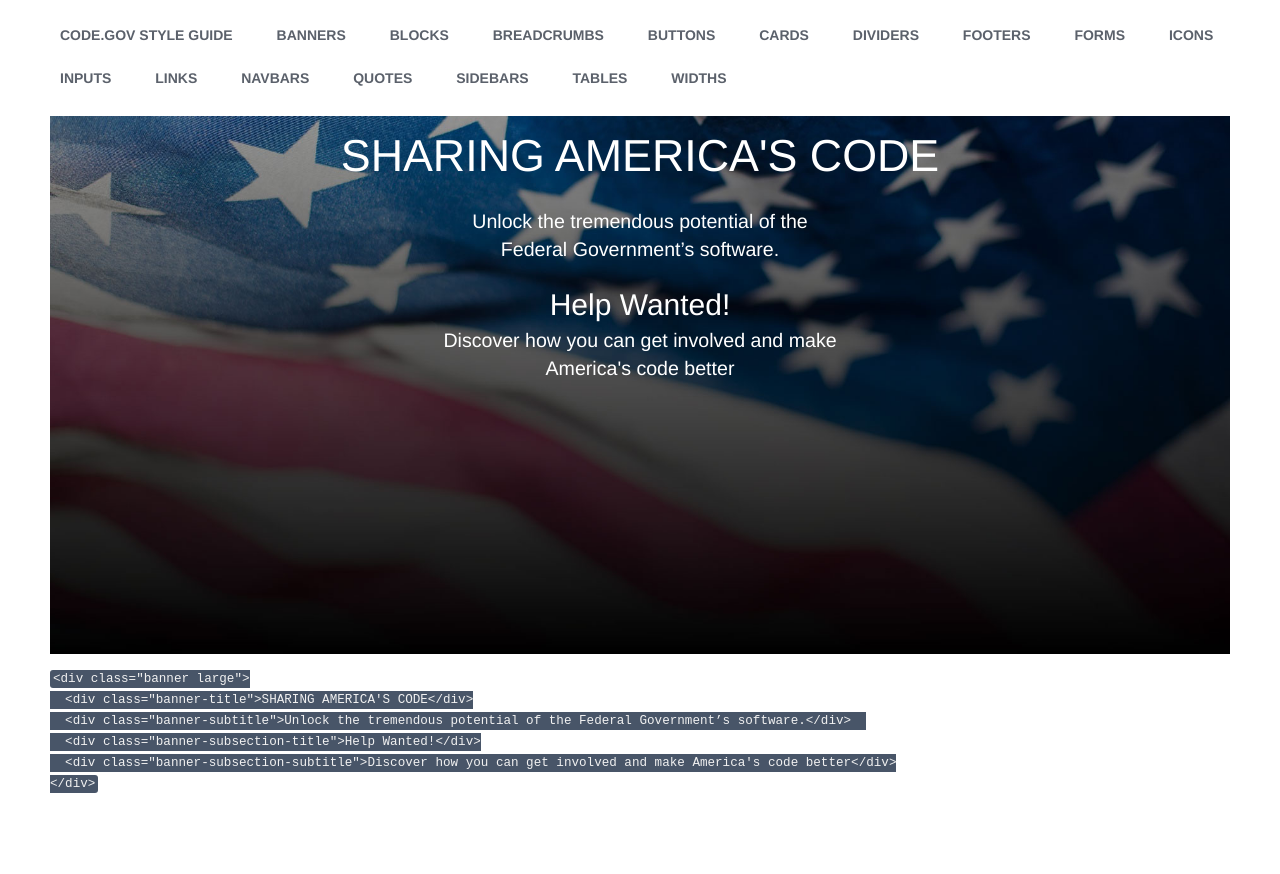
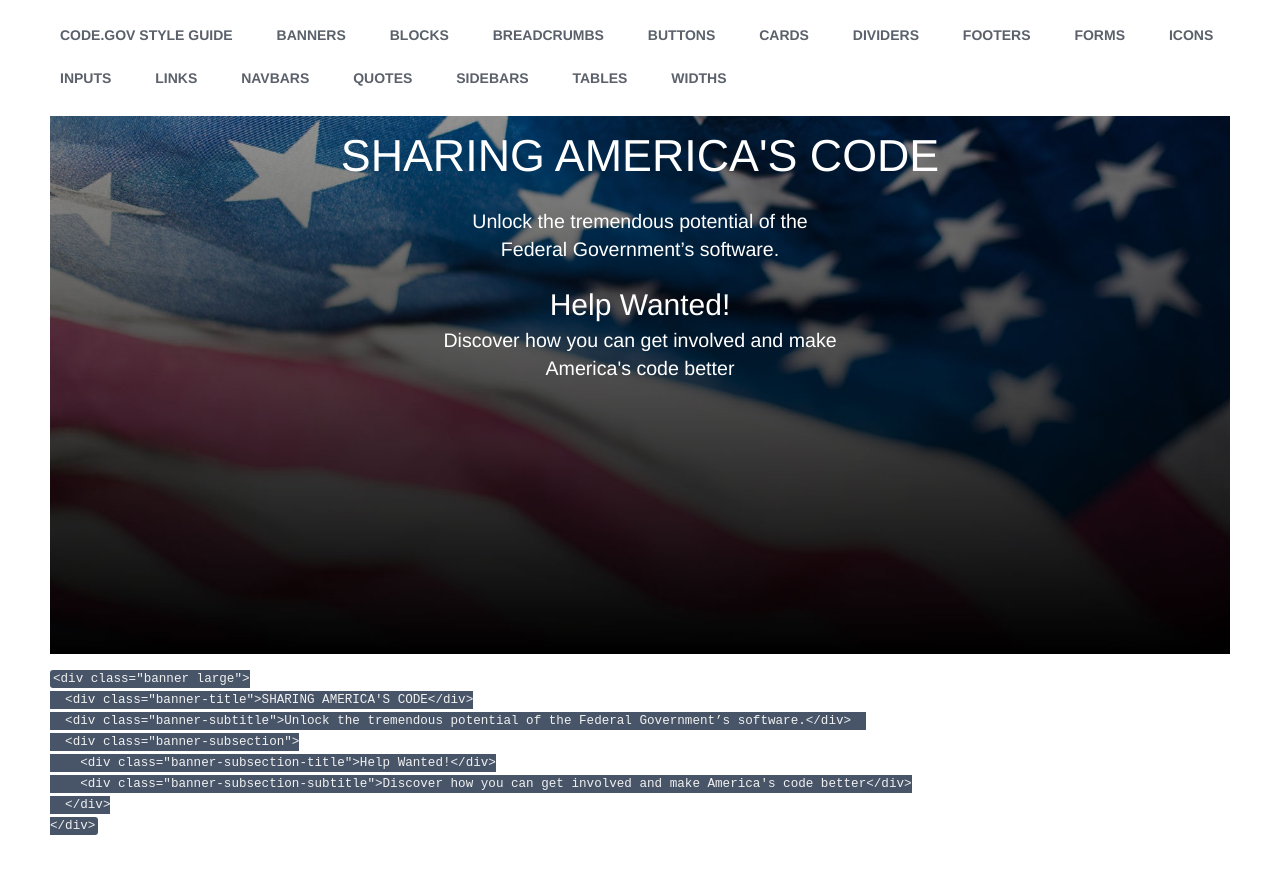
Before and after one commit to GSA/code-gov-style, a Jekyll site: the page built from components/banners.md, in a window 1280 px wide and 900 px high, scrolled down 2187 px. Shown: the top 874 px of the window. Built offline with Jekyll 4.4.1, drawn with Linux system fonts in a browser that asks for light colours.

Commit message:
added banner subsection to banner demo

````diff
--- a/components/banners.md
+++ b/components/banners.md
@@ -43,14 +43,18 @@ title: "Banners"
 <div class="banner large">
   <div class="banner-title">SHARING AMERICA'S CODE</div>
   <div class="banner-subtitle">Unlock the tremendous potential of the Federal Government’s software.</div>
-  <div class="banner-subsection-title">Help Wanted!</div>
-  <div class="banner-subsection-subtitle">Discover how you can get involved and make America's code better</div>
+  <div class="banner-subsection">
+    <div class="banner-subsection-title">Help Wanted!</div>
+    <div class="banner-subsection-subtitle">Discover how you can get involved and make America's code better</div>
+  </div>
 </div>
 ```
 <div class="banner large">
   <div class="banner-title">SHARING AMERICA'S CODE</div>
   <div class="banner-subtitle">Unlock the tremendous potential of the Federal Government’s software.</div>
-  <div class="banner-subsection-title">Help Wanted!</div>
-  <div class="banner-subsection-subtitle">Discover how you can get involved and make America's code better</div>
+  <div class="banner-subsection">
+    <div class="banner-subsection-title">Help Wanted!</div>
+    <div class="banner-subsection-subtitle">Discover how you can get involved and make America's code better</div>
+  </div>
 </div>
 ```
````
